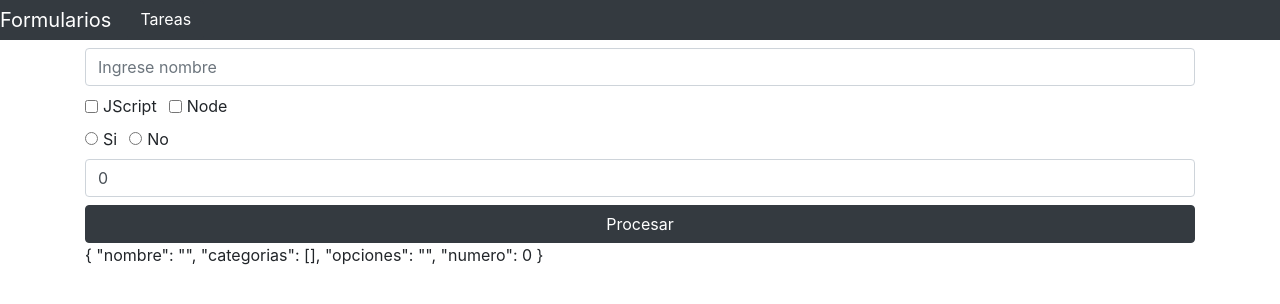
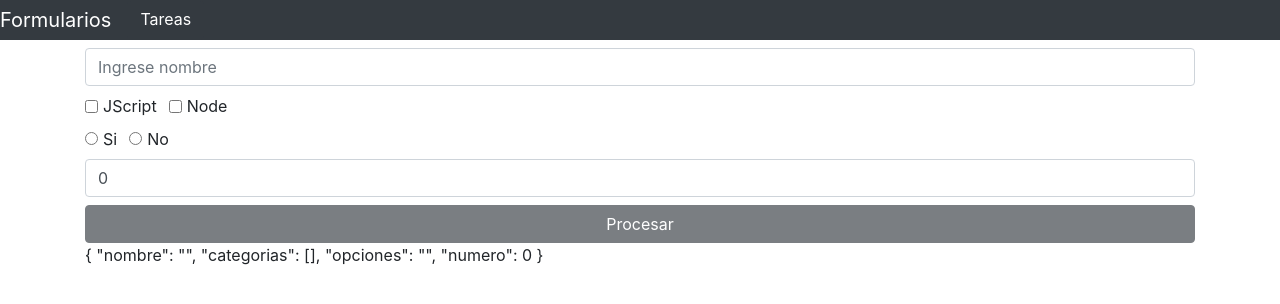
Before and after one commit to gerMdz/lear-vue, a Vue app in the folder formulario-1/: page / in a window 1280 px wide. Shown: the top 304 px of the page. Built offline with nearby package versions, Linux system fonts and the light colour scheme.

Commit message:
Bloquear y desbloquear submit

```diff
--- a/formulario-1/src/views/HomeView.vue
+++ b/formulario-1/src/views/HomeView.vue
@@ -61,7 +61,7 @@
           v-model.number="tarea.numero"
       >
     </div>
-    <button class="btn btn-dark mt-2 btn-block" type="submit" :disabled="false">
+    <button class="btn btn-dark mt-2 btn-block" type="submit" :disabled="bloquear">
       Procesar
     </button>
 
@@ -94,6 +94,11 @@ export default {
         return
       }
     }
+  },
+  computed: {
+    bloquear() {
+      return this.tarea.nombre.trim() === "";
+    }
   }
 }
 </script>
```
